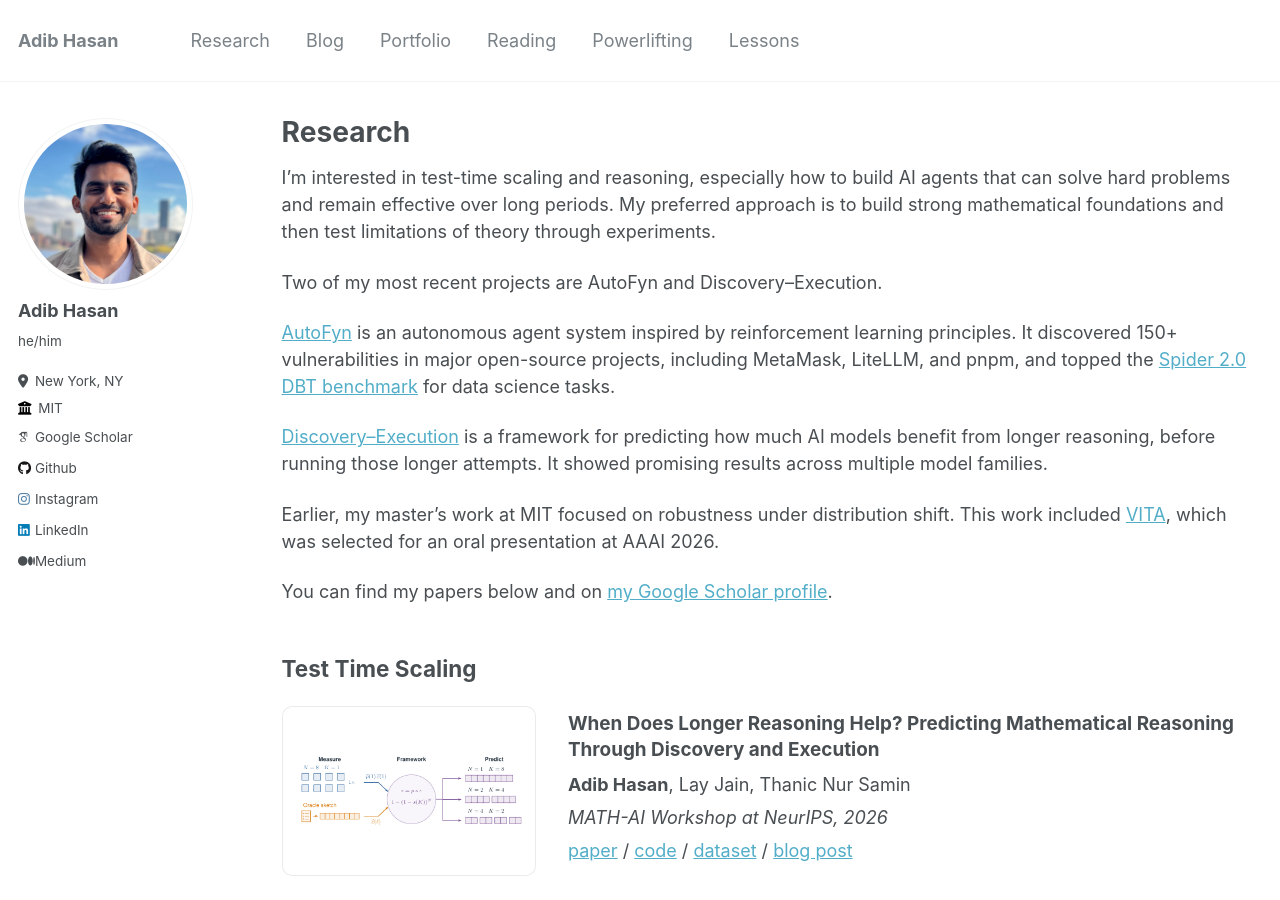
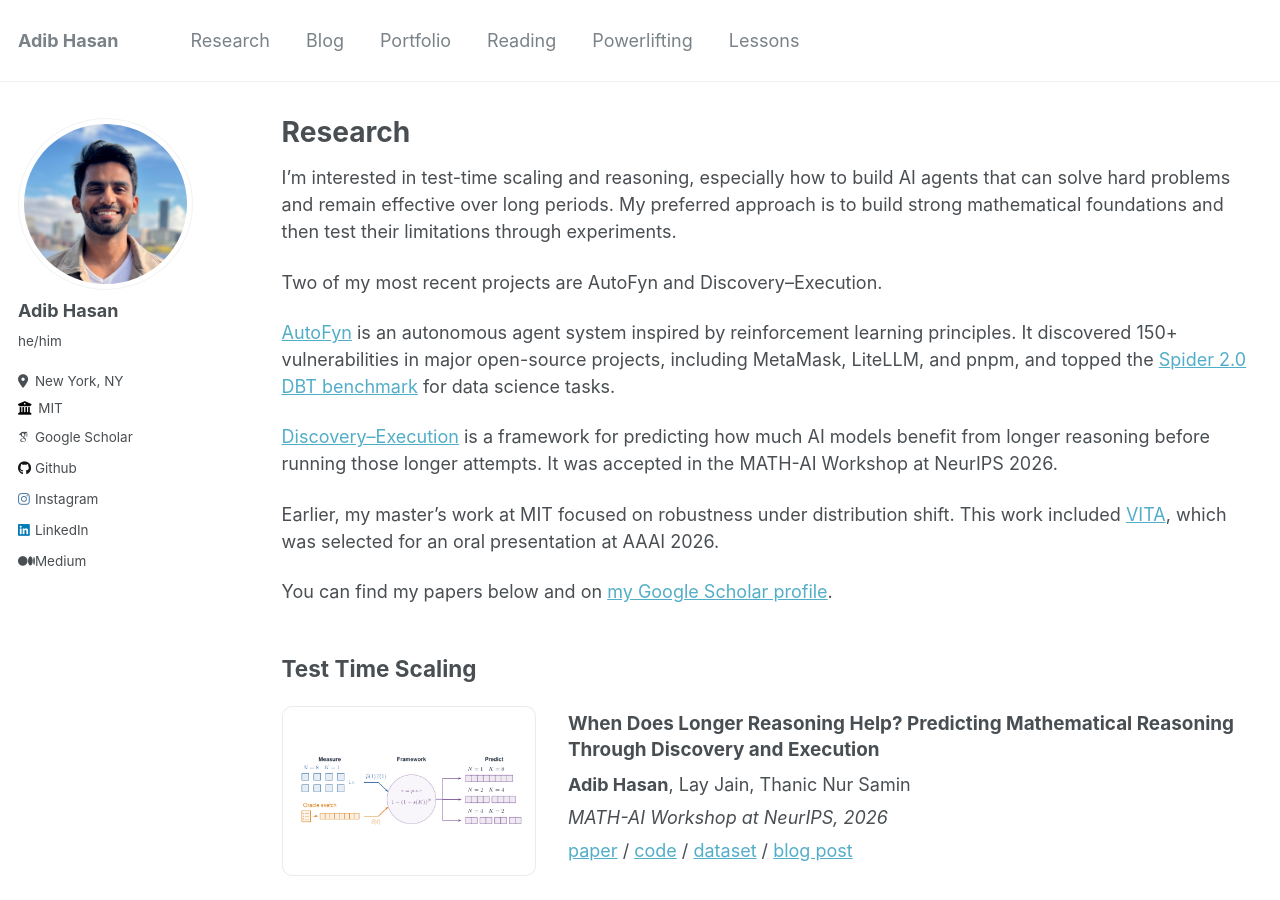
Before and after one commit to Neehan/neehan.github.io, a Jekyll site: the page built from _pages/research.md, in a window 1280 px wide and 900 px high. Built offline with Jekyll 4.4.1, drawn with Linux system fonts in a browser that asks for light colours; some web fonts are replaced.

Commit message:
Update research.md

```diff
--- a/_pages/research.md
+++ b/_pages/research.md
@@ -5,13 +5,13 @@ permalink: /research/
 author_profile: true
 ---
 
-I’m interested in test-time scaling and reasoning, especially how to build AI agents that can solve hard problems and remain effective over long periods. My preferred approach is to build strong mathematical foundations and then test limitations of theory through experiments.
+I’m interested in test-time scaling and reasoning, especially how to build AI agents that can solve hard problems and remain effective over long periods. My preferred approach is to build strong mathematical foundations and then test their limitations through experiments.
 
 Two of my most recent projects are AutoFyn and Discovery–Execution.
 
 [AutoFyn](/blog/autofyn/) is an autonomous agent system inspired by reinforcement learning principles. It discovered 150+ vulnerabilities in major open-source projects, including MetaMask, LiteLLM, and pnpm, and topped the [Spider 2.0 DBT benchmark](https://spider2-sql.github.io/) for data science tasks.
 
-[Discovery–Execution](/blog/discovery-execution/) is a framework for predicting how much AI models benefit from longer reasoning, before running those longer attempts. It showed promising results across multiple model families.
+[Discovery–Execution](/blog/discovery-execution/) is a framework for predicting how much AI models benefit from longer reasoning before running those longer attempts. It was accepted in the MATH-AI Workshop at NeurIPS 2026.
 
 Earlier, my master’s work at MIT focused on robustness under distribution shift. This work included [VITA](/blog/vita/), which was selected for an oral presentation at AAAI 2026.
 
```
